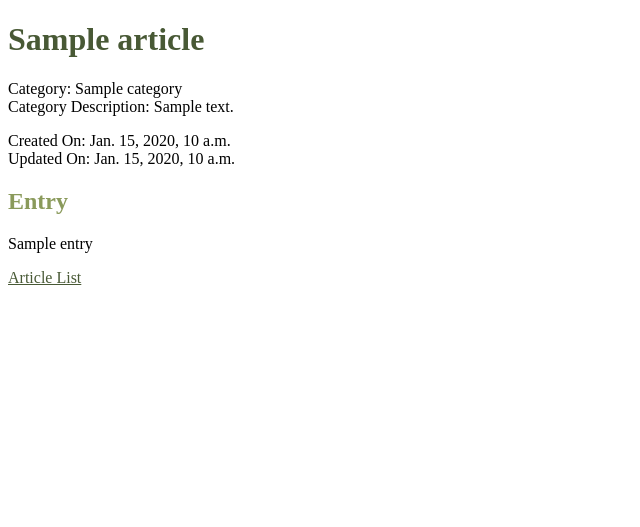
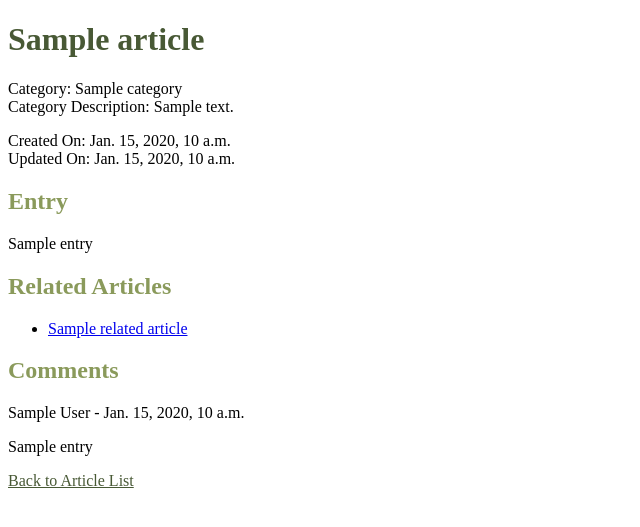
Before and after one commit to cianamagtipon/hobbysite-f-11, a Django app: template hobbysite/wiki/templates/article_detail.html in a window 1280 px wide. Shown: the top 527 px of the page, without its empty margins (0-640 px from the left). Run offline with Django 4.2, Linux system fonts and the light colour scheme; the template is opened without the code that fills it: most values are stand-ins (such as "Sample title", 1, 10 or a date in 2020).

Commit message:
added to article_detail.html

```diff
--- a/hobbysite/wiki/templates/article_detail.html
+++ b/hobbysite/wiki/templates/article_detail.html
@@ -16,7 +16,34 @@
         </p>
         <h2 style="color:#8A9A5B">Entry</h2>
         <p>{{ article.entry }}</p>
-        <a href="{% url 'wiki:article-list' %}" style="color:#485935">Article List</a>
+
+        {% if related_articles %}
+        <h2 style="color:#8A9A5B">Related Articles</h2>
+        <ul>
+            {% for related_article in related_articles %}
+            <li><a href="{% url 'article-detail' pk=related_article.pk %}">{{ related_article.title }}</a></li>
+            {% endfor %}
+        </ul>
+        {% endif %}
+        <h2 style="color:#8A9A5B">Comments</h2>
+        {% for comment in comments %}
+        <p>{{ comment.author }} - {{ comment.created_on }}</p>
+        <p>{{ comment.entry }}</p>
+        {% endfor %}
+
+        {% if user.is_authenticated %}
+        <form method="post">
+            {% csrf_token %}
+            {{ form.as_p }}
+            <button type="submit">Submit</button>
+        </form>
+        {% endif %}
+
+        {% if user.is_authenticated and user == article.author %}
+        <a href="{% url 'article-update' pk=article.pk %}">Edit Article</a>
+        {% endif %}
+
+        <a href="{% url 'article-list' %}" style="color:#485935">Back to Article List</a>
     </div>
-    </body>
+</body>
 </html>
```
